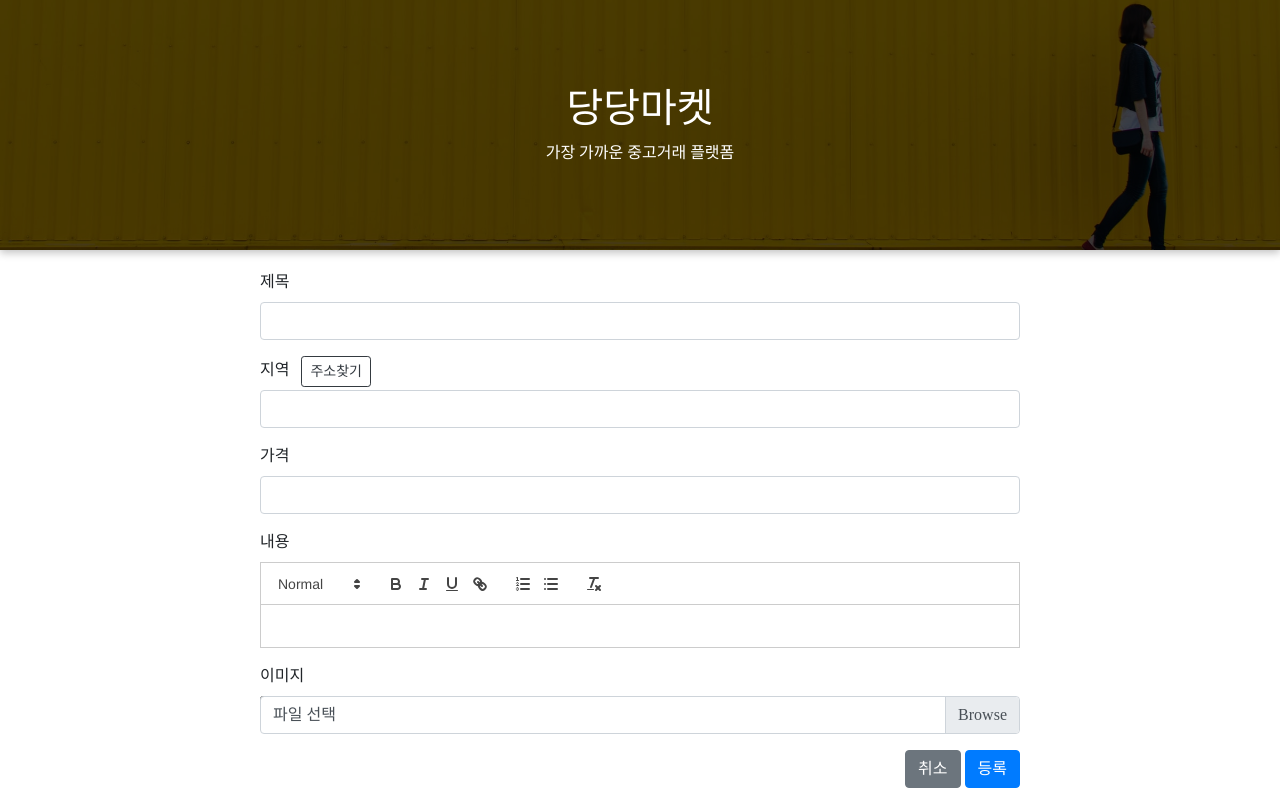
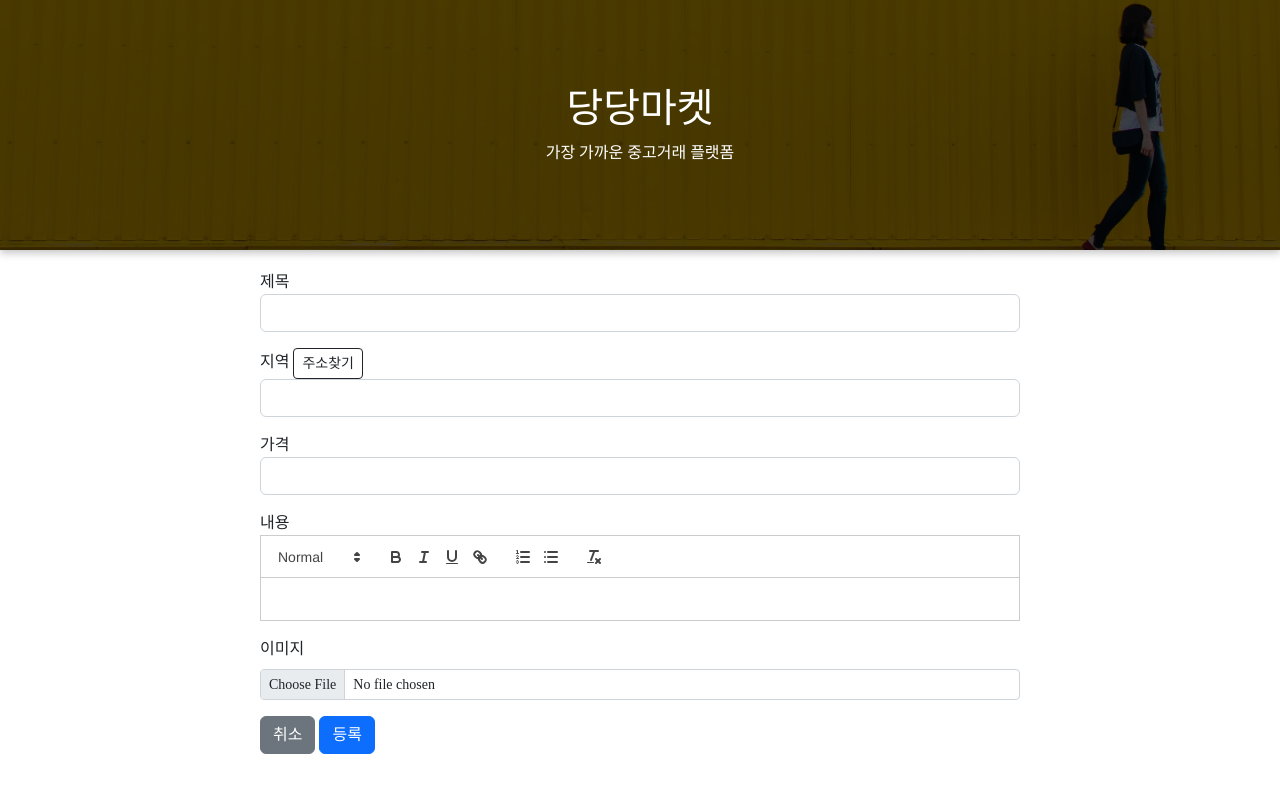
Before and after one commit to kji-dec/django-pda, a Django app: template shinhanapp/product/templates/write.html in a window 1280 px wide. After the commit the page ends 754 px from the top, so only its background shows below. Run offline with Django 4.2, Linux system fonts and the light colour scheme; the template is opened without the code that fills it, so the values that code supplies are empty; parts of the project's set-up code (start-up, migrations or seed data) failed here and were passed over; some libraries are stand-ins or nearby versions; some web fonts are replaced.

Commit message:
feat: Create image upload and read function_230117
shinhan PDA exercise.
created image upload function and read function to show detail

```diff
--- a/shinhanapp/product/models.py
+++ b/shinhanapp/product/models.py
@@ -6,6 +6,7 @@ class Product(models.Model):
     content = models.TextField(verbose_name='상품내용')
     price = models.IntegerField(verbose_name='가격')
     location = models.CharField(max_length=256, verbose_name='위치')
+    image = models.FileField(null=True, blank=True, verbose_name='이미지')
 
     class Meta:
         db_table = 'shinhan_product' # table명 지정
--- a/shinhanapp/product/templates/write.html
+++ b/shinhanapp/product/templates/write.html
@@ -1,13 +1,14 @@
-
 <!DOCTYPE html>
 <html>
+
 <head>
-        <link rel="stylesheet" href="https://cdn.jsdelivr.net/npm/bootstrap@4.6.1/dist/css/bootstrap.min.css" integrity="sha384-zCbKRCUGaJDkqS1kPbPd7TveP5iyJE0EjAuZQTgFLD2ylzuqKfdKlfG/eSrtxUkn" crossorigin="anonymous">
-        <script src="https://ajax.googleapis.com/ajax/libs/jquery/3.6.0/jquery.min.js"></script>
-        <script src="https://cdn.jsdelivr.net/npm/bootstrap@4.6.1/dist/js/bootstrap.bundle.min.js" integrity="sha384-fQybjgWLrvvRgtW6bFlB7jaZrFsaBXjsOMm/tB9LTS58ONXgqbR9W8oWht/amnpF" crossorigin="anonymous"></script>
-        <link href="https://cdn.quilljs.com/1.3.6/quill.snow.css" rel="stylesheet">
-        <link rel="stylesheet" href="/static/styles.css">
-        <script src="/static/scripts.js"></script>
+    <link rel="stylesheet" href="https://cdn.jsdelivr.net/npm/bootstrap@5.2.3/dist/css/bootstrap.min.css" />
+    <script src="https://cdn.jsdelivr.net/npm/bootstrap@5.2.3/dist/js/bootstrap.bundle.min.js"></script>
+    <script src="https://code.jquery.com/jquery-3.6.3.min.js"
+        integrity="sha256-pvPw+upLPUjgMXY0G+8O0xUf+/Im1MZjXxxgOcBQBXU=" crossorigin="anonymous"></script>
+    <link href="https://cdn.quilljs.com/1.3.6/quill.snow.css" rel="stylesheet" />
+    <link rel="stylesheet" href="/static/styles.css" />
+    <script src="/static/script.js"></script>
     <script>
         $(document).ready(function () {
             $("#write-form").on('submit', function () {
@@ -18,6 +19,7 @@
         });
     </script>
 </head>
+
 <body>
     <div class="main-title">
         <div class="overlay">
@@ -29,34 +31,36 @@
     </div>
     <div class="product-content">
         <div class="product-write">
-                <form enctype="multipart/form-data" method="post" action="/write" id="write-form">
-                    <div class="form-group">
+            <form enctype="multipart/form-data" method="post" action="/product/write/" id="write-form">
+                {% csrf_token %}
+                <div class="form-group mb-3">
                     <label for="title">제목</label>
                     <input type="text" class="form-control" id="title" name="title">
                 </div>
-                    <div class="form-group">
+                <div class="form-group mb-3">
                     <label for="location">지역</label>
-                        <button type="button" class="ml-2 btn btn-sm btn-outline-dark" onclick="sample2_execDaumPostcode()">주소찾기</button>
-                        <div id="layer" style="display:none;position:fixed;overflow:hidden;z-index:1;-webkit-overflow-scrolling:touch;">
-                            <img src="//t1.daumcdn.net/postcode/resource/images/close.png" id="btnCloseLayer" style="cursor:pointer;position:absolute;right:-3px;top:-3px;z-index:1" onclick="closeDaumPostcode()" alt="닫기 버튼">
+                    <button type="button" class="ml-2 btn btn-sm btn-outline-dark"
+                        onclick="sample2_execDaumPostcode()">주소찾기</button>
+                    <div id="layer"
+                        style="display:none;position:fixed;overflow:hidden;z-index:1;-webkit-overflow-scrolling:touch;">
+                        <img src="//t1.daumcdn.net/postcode/resource/images/close.png" id="btnCloseLayer"
+                            style="cursor:pointer;position:absolute;right:-3px;top:-3px;z-index:1"
+                            onclick="closeDaumPostcode()" alt="닫기 버튼">
                     </div>
                     <input type="text" class="form-control" id="location" name="location">
                 </div>
-                    <div class="form-group">
+                <div class="form-group mb-3">
                     <label for="price">가격</label>
                     <input type="number" class="form-control" id="price" name="price">
                 </div>
-                    <div class="form-group">
+                <div class="form-group mb-3">
                     <label for="content">내용</label>
                     <textarea id="content" rows="3" name="content" style="display:none;"></textarea>
                     <div id="editor"></div>
                 </div>
-                    <div class="form-group">
-                        <label for="image">이미지</label>
-                        <div class="custom-file">
-                            <input type="file" class="custom-file-control" id="image" name="image">
-                            <label class="custom-file-label" for="image">파일 선택</label>
-                        </div>
+                <div class="mb-3">
+                    <label for="image" class="form-label">이미지</label>
+                    <input class="form-control form-control-sm" id="image" type="file" name="image">
                 </div>
                 <div class="text-right">
                     <a role="button" href="/" class="btn btn-secondary">취소</a>
@@ -86,7 +90,7 @@
 
         function sample2_execDaumPostcode() {
             new daum.Postcode({
-                    oncomplete: function(data) {
+                oncomplete: function (data) {
                     // 검색결과 항목을 클릭했을때 실행할 코드를 작성하는 부분.
 
                     // 각 주소의 노출 규칙에 따라 주소를 조합한다.
@@ -107,9 +111,9 @@
                     // (autoClose:false 기능을 이용한다면, 아래 코드를 제거해야 화면에서 사라지지 않는다.)
                     element_layer.style.display = 'none';
                 },
-                    width : '100%',
-                    height : '100%',
-                    maxSuggestItems : 5
+                width: '100%',
+                height: '100%',
+                maxSuggestItems: 5
             }).embed(element_layer);
 
             // iframe을 넣은 element를 보이게 한다.
@@ -122,7 +126,7 @@
         // 브라우저의 크기 변경에 따라 레이어를 가운데로 이동시키고자 하실때에는
         // resize이벤트나, orientationchange이벤트를 이용하여 값이 변경될때마다 아래 함수를 실행 시켜 주시거나,
         // 직접 element_layer의 top,left값을 수정해 주시면 됩니다.
-            function initLayerPosition(){
+        function initLayerPosition() {
             var width = 300; //우편번호서비스가 들어갈 element의 width
             var height = 400; //우편번호서비스가 들어갈 element의 height
             var borderWidth = 5; //샘플에서 사용하는 border의 두께
@@ -132,9 +136,10 @@
             element_layer.style.height = height + 'px';
             element_layer.style.border = borderWidth + 'px solid';
             // 실행되는 순간의 화면 너비와 높이 값을 가져와서 중앙에 뜰 수 있도록 위치를 계산한다.
-                element_layer.style.left = (((window.innerWidth || document.documentElement.clientWidth) - width)/2 - borderWidth) + 'px';
-                element_layer.style.top = (((window.innerHeight || document.documentElement.clientHeight) - height)/2 - borderWidth) + 'px';
+            element_layer.style.left = (((window.innerWidth || document.documentElement.clientWidth) - width) / 2 - borderWidth) + 'px';
+            element_layer.style.top = (((window.innerHeight || document.documentElement.clientHeight) - height) / 2 - borderWidth) + 'px';
         }
     </script>
 </body>
+
 </html>
--- a/shinhanapp/shinhanapp/urls.py
+++ b/shinhanapp/shinhanapp/urls.py
@@ -18,11 +18,15 @@ from django.urls import path
 
 # from member.views import main
 from product.views import main, detail, write
+from django.conf import settings
+from django.conf.urls.static import static
 
 urlpatterns = [
     path('admin/', admin.site.urls),
     # path('', main),
     path('product/<int:pk>/', detail),
     path('', main),
-    path('write/', write),
+    path('product/write/', write),
 ]
+
+urlpatterns += static("/media/", document_root=settings.MEDIA_ROOT)
--- a/shinhanapp/static/script.js
+++ b/shinhanapp/static/script.js
@@ -6,7 +6,8 @@ jQuery(document).ready(function () {
                 $('#detailModalTitle').text(result.title);
                 $('#detailModalLocation').text(result.location);
                 $('#detailModalPrice').text(result.price);
-                $('#detailModalContent').text(result.content);
+                $('#detailModalContent').html(result.content);
+                $('#detailModalImage').attr("src", result.image);
                 $('#detailModal').modal("show");
             });
     });
```
Also changed, not shown: shinhanapp/product/templates/product.html (+8 -1 lines), shinhanapp/product/views.py (+23 -4 lines), shinhanapp/member/migrations/0005_alter_member_options.py (added), shinhanapp/product/migrations/0002_alter_product_options_product_image.py (added). Lines whose indentation alone changed are shown as unchanged.
